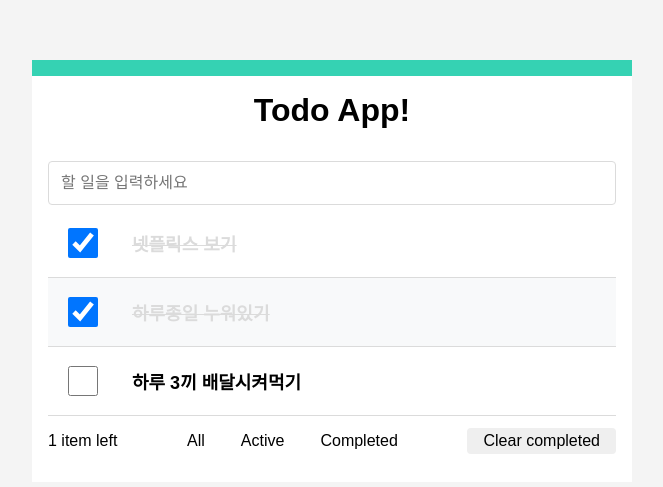
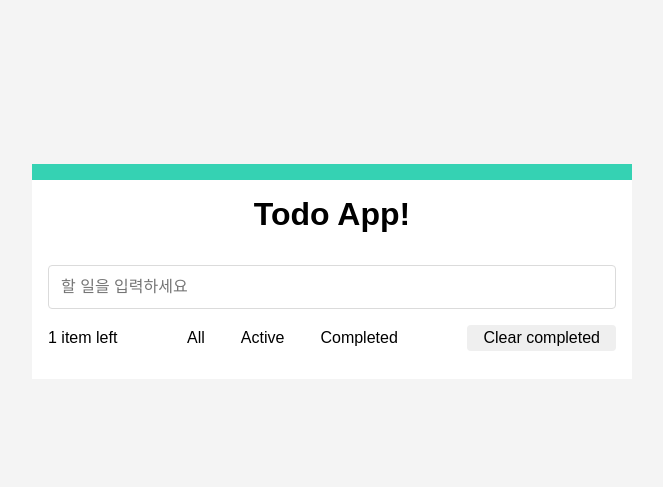
Before and after one commit to yoonyounghoon/typescript-react-todo, a React (Create React App) app: page / in a window 1280 px wide. Shown: the part 129-616 px from the top of the page, without its empty margins (308-971 px from the left). Built offline with nearby package versions, Linux system fonts and the light colour scheme; a web font is replaced by a local one.

Commit message:
버튼별 전체,완료,미완료 목록 보여주기

```diff
--- a/src/components/TodoList/TodoList.tsx
+++ b/src/components/TodoList/TodoList.tsx
@@ -16,20 +16,41 @@ export type Todo = {
 };
 
 function TodoList({ todos, onToggle, onRemove, onRemoveCompleted }: TodoListProps) {
+  // 완료 목록 보기, 미완료 목록보기 , 전체 보기
+  // done을 기준으로 체킹
+  const [status, setStatus] = useState('All');
+
+  const handleStatus = (status: string) => {
+    setStatus(status);
+  };
+
   return (
     <div className="TodoList">
       <div>
-        {todos.map((todo) => (
-          <TodoListItem key={todo.id} todo={todo} onToggle={onToggle} onRemove={onRemove} />
-        ))}
+        {status === 'all' &&
+          todos.map((todo) => <TodoListItem key={todo.id} todo={todo} onToggle={onToggle} onRemove={onRemove} />)}
+        {status === 'active' &&
+          todos.map(
+            (todo) => !todo.done && <TodoListItem key={todo.id} todo={todo} onToggle={onToggle} onRemove={onRemove} />,
+          )}
+        {status === 'completed' &&
+          todos.map(
+            (todo) => todo.done && <TodoListItem key={todo.id} todo={todo} onToggle={onToggle} onRemove={onRemove} />,
+          )}
       </div>
       {todos.length > 0 && (
         <div className="footer">
           <p className="footer-left">{todos.filter((todo) => !todo.done).length} item left</p>
           <div className="footer-right">
-            <button className="footer-btn all">All</button>
-            <button className="footer-btn active">Active</button>
-            <button className="footer-btn completed">Completed</button>
+            <button className="footer-btn all" onClick={() => handleStatus('all')}>
+              All
+            </button>
+            <button className="footer-btn active" onClick={() => handleStatus('active')}>
+              Active
+            </button>
+            <button className="footer-btn completed" onClick={() => handleStatus('completed')}>
+              Completed
+            </button>
           </div>
           <button onClick={onRemoveCompleted}>Clear completed</button>
         </div>
```
